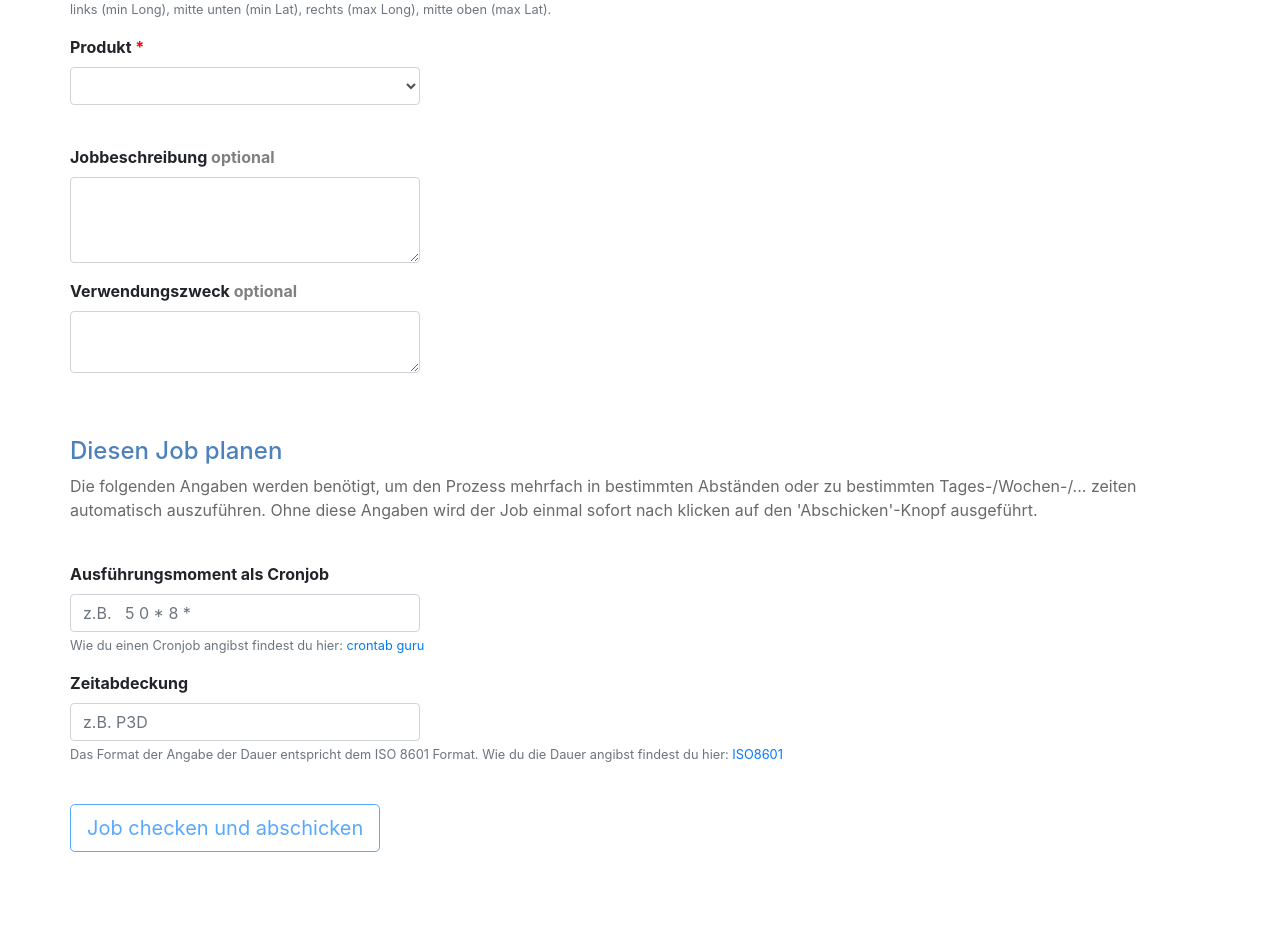
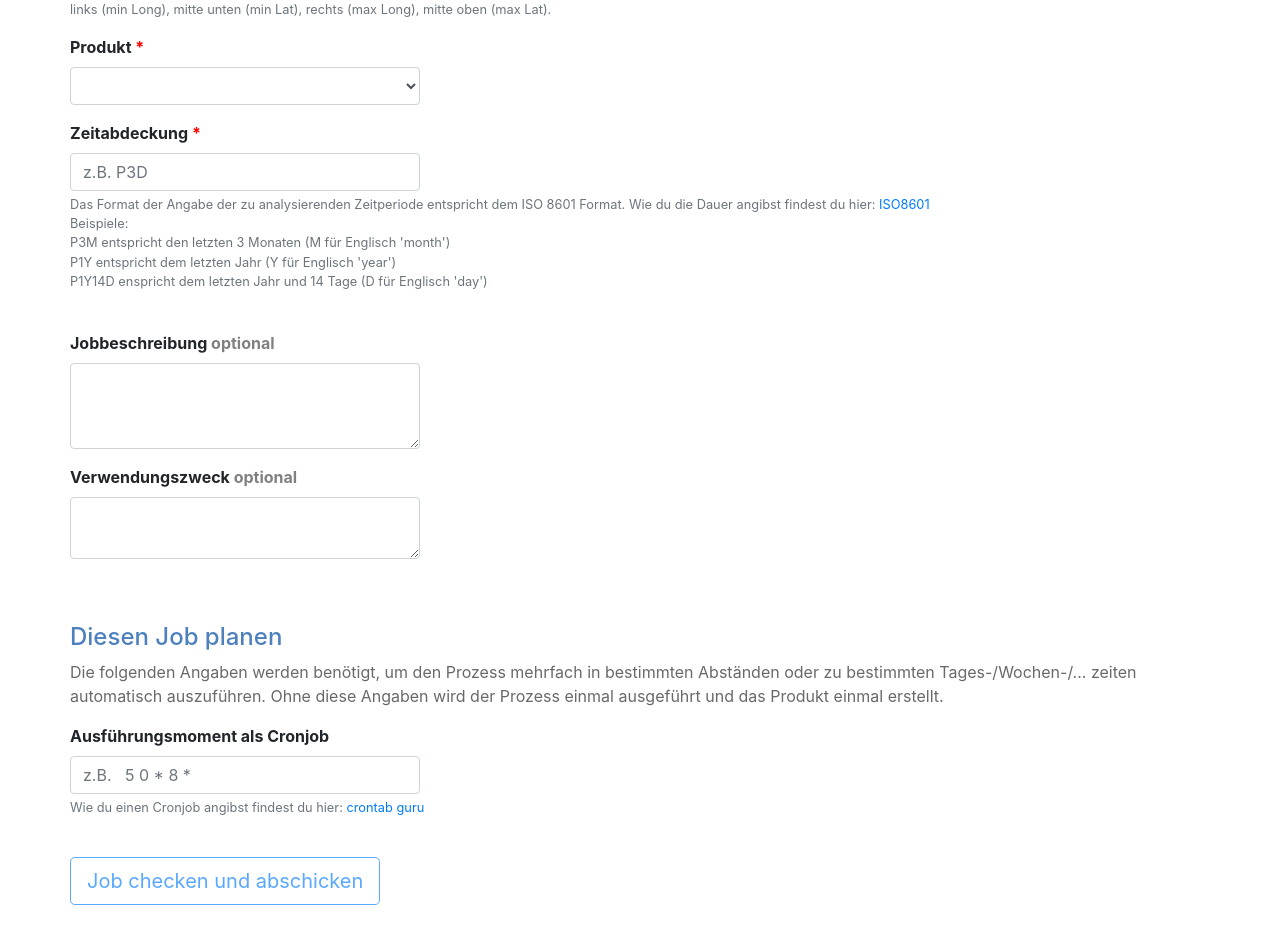
Before and after one commit to lukasbutzmann/job-manager-ui, an Angular app: page /newJob in a window 1280 px wide. Shown: the part 427-1356 px from the top of the page. Before the commit the page ends 1303 px from the top, so only its background shows below. Built offline with nearby package versions, Linux system fonts and the light colour scheme.

Commit message:
add configuration fpr heroku; change time period input field from optional to required; change some styling in modal

```diff
--- a/src/app/job-new/copernicus-subset/copernicus-subset.component.html
+++ b/src/app/job-new/copernicus-subset/copernicus-subset.component.html
@@ -167,6 +167,5 @@
     </select>
   </div>
 </fieldset>
-
 <!-- <p>{{ selectedSatellite }}</p>
 <p>{{ defaultProcessID }}</p> -->
--- a/src/app/job-new/job-new.component.css
+++ b/src/app/job-new/job-new.component.css
@@ -24,6 +24,9 @@ label {
 
 }
 
+b {
+  color:#4D80BD ;
+}
 
 
 /* .container{
--- a/src/app/job-new/job-new.component.html
+++ b/src/app/job-new/job-new.component.html
@@ -102,7 +102,9 @@
       <div class="form-group">
         <div *ngFor="let process of processMappings">
           <div *ngIf="process.processId === selectedProcessingTool">
+            <br />
             <p>Definiere die Eingabedaten</p>
+
             <div *ngFor="let input of process.inputs; let i = index">
               <ngb-accordion #acc="ngbAccordion" activeIds="ngb-panel-0">
                 <ngb-panel title="{{ input.inputType }}">
@@ -125,9 +127,40 @@
                   </ng-template>
                 </ngb-panel>
               </ngb-accordion>
+              <br />
             </div>
           </div>
         </div>
+      </div>
+
+      <!-- Temporal Coverage: Duration -->
+      <div class="form-group">
+        <label for="duration"
+          >Zeitabdeckung <span style="color: red;">*</span>
+        </label>
+        <input
+          style="max-width: 350px;"
+          class="form-control"
+          id="duration"
+          placeholder="z.B. P3D"
+          ngModel
+          required
+          name="duration"
+          #duration="ngModel"
+        />
+        <small id="Help" class="form-text text-muted">
+          Das Format der Angabe der zu analysierenden Zeitperiode entspricht dem
+          ISO 8601 Format. Wie du die Dauer angibst findest du hier:
+          <a
+            href="https://en.wikipedia.org/wiki/ISO_8601#Durations"
+            target="_blank"
+            >ISO8601</a
+          > <br>
+          Beispiele: <br>
+           P3M entspricht den letzten 3 Monaten (M für Englisch 'month') <br>
+           P1Y entspricht dem letzten Jahr (Y für Englisch 'year') <br>
+           P1Y14D enspricht dem letzten Jahr und 14 Tage (D für Englisch 'day')
+        </small>
       </div>
       <br />
       <!-- Job description-->
@@ -168,10 +201,10 @@
       <p style="color: dimgray;">
         Die folgenden Angaben werden benötigt, um den Prozess mehrfach in
         bestimmten Abständen oder zu bestimmten Tages-/Wochen-/... zeiten
-        automatisch auszuführen. Ohne diese Angaben wird der Job einmal sofort
-        nach klicken auf den 'Abschicken'-Knopf ausgeführt.
+        automatisch auszuführen. Ohne diese Angaben wird der Prozess einmal
+        ausgeführt und das Produkt einmal erstellt.
       </p>
-      <br />
+
       <div class="form-group">
         <label for="pattern">Ausführungsmoment als Cronjob</label>
         <input
@@ -185,28 +218,6 @@
         <small id="Help" class="form-text text-muted">
           Wie du einen Cronjob angibst findest du hier:
           <a href="https://crontab.guru/" target="_blank">crontab guru</a>
-        </small>
-      </div>
-      <!-- Temporal Coverage: Duration -->
-      <div class="form-group">
-        <label for="duration">Zeitabdeckung</label>
-        <input
-          style="max-width: 350px;"
-          class="form-control"
-          id="duration"
-          placeholder="z.B. P3D"
-          ngModel
-          name="duration"
-          #duration="ngModel"
-        />
-        <small id="Help" class="form-text text-muted">
-          Das Format der Angabe der Dauer entspricht dem ISO 8601 Format. Wie du
-          die Dauer angibst findest du hier:
-          <a
-            href="https://en.wikipedia.org/wiki/ISO_8601#Durations"
-            target="_blank"
-            >ISO8601</a
-          >
         </small>
       </div>
       <br />
@@ -225,15 +236,19 @@
       </div>
 
       <!--Validation button, when clicked,the modal opens-->
-      <button [disabled]="!f.valid" class="btn btn-lg btn-outline-primary" (click)="setJob()">
+      <button
+        [disabled]="!f.valid"
+        class="btn btn-lg btn-outline-primary"
+        (click)="setJob()"
+      >
         <!--[disabled]="!f.valid" -->
         Job checken und abschicken
       </button>
 
       <!-------------------Modal----------------------->
+
       <ng-template #content let-modal>
         <div class="modal-header">
-          <h4 class="modal-title" id="modal-basic-title">Job abschicken?</h4>
           <!--Modal: Cross button-->
           <button
             type="button"
@@ -247,59 +262,80 @@
         <!--Modal: Body-->
         <div class="modal-body">
           <p>
-            Jobname
             <span
               ><h2>{{ jobForPost.name }}</h2></span
             >
           </p>
+
+          <!--Coordinates-->
           <p>
-            Koordinaten <br />
+            <b>Koordinaten</b> <br />
             {{ jobForPost.areaOfInterest.extent }}
           </p>
+
+          <!--Jobbeschreibung-->
+          <p *ngIf="jobForPost.description">
+            <b>Beschreibung:</b> <br />
+            {{ jobForPost.description }}
+          </p>
+
+          <!--Verwendungszweck-->
+          <p *ngIf="jobForPost.useCase">
+            <b>Verwendungszweck: </b> <br />
+            {{ jobForPost.useCase }}
+          </p>
+
+          <!--Produkttyp-->
           <p>
-            Produkt: <br />
+            <b>Produkt: </b> <br />
             {{ jobForPost.productCollection }}
           </p>
+          <!--Period-->
+          <p *ngIf="jobForPost.temporalCoverage.duration">
+            <b>Zeitliche Abdeckung: </b> <br />
+            {{ jobForPost.temporalCoverage.duration }}
+          </p>
+          <!--Cron Pattern-->
+          <p *ngIf="jobForPost.execution.pattern">
+            <b>Ausführungsmoment: </b> <br />
+            {{ jobForPost.execution.pattern }}
+          </p>
+          <br />
+          <hr />
+          <!--Eingabedaten-->
+          <h5>Eingabedaten:</h5>
           <div *ngFor="let input of jobForPost.inputs; let i = index">
             <h5 style="background-color: #e3ecf6; color: #4d80bd;">
               {{ input.sourceType }}
             </h5>
+            <!--Static Subset-->
             <div *ngIf="input.sourceType == 'StaticSubsetDefinition'">
               <p>
                 Eingabewert (Koordinaten oder URL): <br />
                 {{ input.value }}
               </p>
             </div>
-
+            <!--Copernicus-->
             <div *ngIf="input.sourceType == 'CopernicusSubsetDefinition'">
               <p>
-                Satellit: <br />
+                <b>Satellit: </b> <br />
                 {{ input.satellite }}
               </p>
               <p>
-                maximale Wolkenbedeckung (%): <br />
+                <b>maximale Wolkenbedeckung (%):</b> <br />
                 {{ input.maximumCloudCoverage }}
               </p>
               <p *ngIf="input.sensorMode">
-                Sensor Mode (optional): <br />
+                <b>Sensor Mode </b> (optional): <br />
                 {{ input.sensorMode }}
               </p>
               <p *ngIf="input.productType">
-                Produkttyp (optional) : <br />
+                <b>Produkttyp</b> (optional) : <br />
                 {{ input.productType }}
               </p>
               <br />
             </div>
           </div>
-          <hr />
-          <p *ngIf="jobForPost.execution.pattern">
-            Ausführungsmoment: <br />
-            {{ jobForPost.execution.pattern }}
-          </p>
-          <p *ngIf="jobForPost.temporalCoverage.duration">
-            Zeitliche Abdeckung: <br />
-            {{ jobForPost.temporalCoverage.duration }}
-          </p>
         </div>
         <div class="modal-footer">
           <!--Modal: Submission button-->
--- a/src/app/job-new/job-new.component.ts
+++ b/src/app/job-new/job-new.component.ts
@@ -64,7 +64,7 @@ export class JobNewComponent implements OnInit {
 
   // Modal
   public open(content) {
-    this.modalService.open(content, { ariaLabelledBy: 'modal-basic-title' }).result.then((result) => {
+    this.modalService.open(content, { ariaLabelledBy: 'modal-basic-title', size: 'lg' }).result.then((result) => {
       this.closeResult = `Closed with: ${result}`;
     }, (reason) => {
       this.closeResult = `Dismissed ${this.getDismissReason(reason)}`;
```
Also changed, not shown: 2 other files (tests, documents, lock files or other folders).
